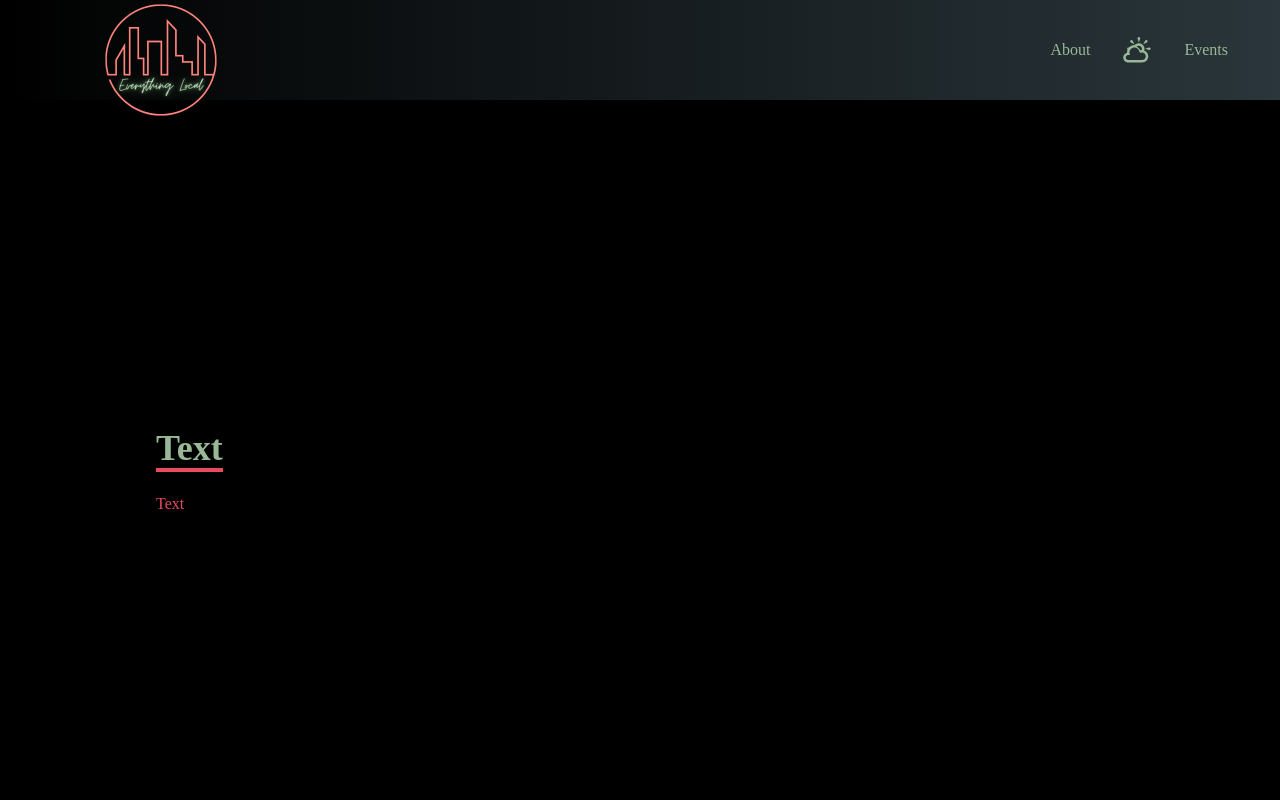
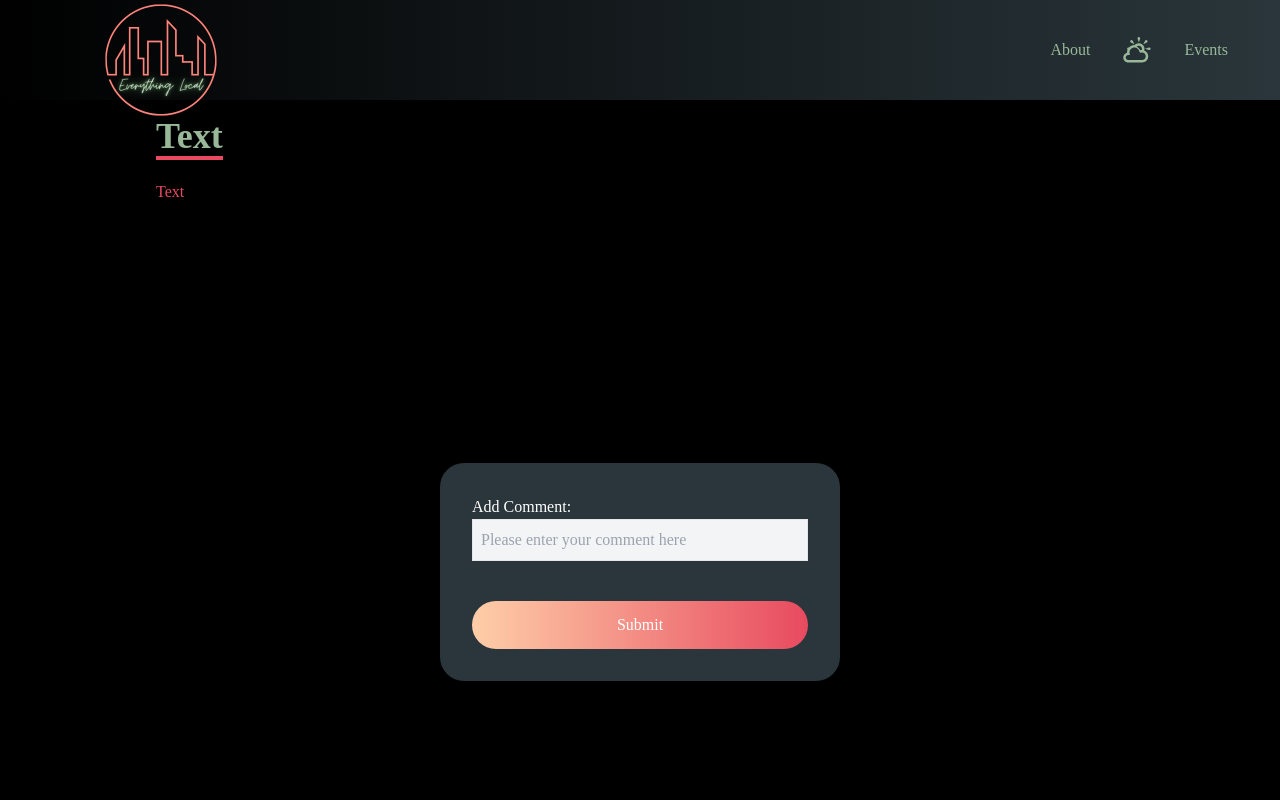
Before and after one commit to NumiBlue/projectel, a React (Create React App) app in the folder my-app/: page /Article1 in a window 1280 px wide. Shown: the top 800 px of the page. Built offline with nearby package versions, Linux system fonts and the light colour scheme.

Commit message:
adds comment box to articles

```diff
--- a/my-app/src/App.js
+++ b/my-app/src/App.js
@@ -17,7 +17,6 @@ import Article2 from './components/Article2';
 import Article3 from './components/Article3';
 import FormSuccess from './components/FormSuccess';
 import { Routes, Route, } from "react-router-dom";
-
 
 
 function App () {
--- a/my-app/src/components/Article1.jsx
+++ b/my-app/src/components/Article1.jsx
@@ -1,4 +1,5 @@
-import React from 'react'
+import React from 'react';
+import CommentBox from './CommentBox';
 
 const article1 = () => {
   return (
@@ -9,6 +10,7 @@ const article1 = () => {
                 <p className='text-4xl font-bold inline border-b-4 text-[#99B898] border-[#E84A5F]'>Text</p>
                 <p className='py-6 text-[#E84A5F]'>Text</p>
            </div>
+             <CommentBox />
         </div>
         </div>
     </div>
--- a/my-app/src/components/Article2.jsx
+++ b/my-app/src/components/Article2.jsx
@@ -1,4 +1,5 @@
-import React from 'react'
+import React from 'react';
+import CommentBox from './CommentBox';
 
 const Article2 = () => {
   return (
@@ -9,6 +10,7 @@ const Article2 = () => {
                 <p className='text-4xl font-bold inline border-b-4 text-[#99B898] border-[#E84A5F]'>Text</p>
                 <p className='py-6 text-[#E84A5F]'>Text</p>
            </div>
+           <CommentBox />
         </div>
         </div>
     </div>
--- a/my-app/src/components/Article3.jsx
+++ b/my-app/src/components/Article3.jsx
@@ -1,4 +1,5 @@
-import React from 'react'
+import React from 'react';
+import CommentBox from './CommentBox';
 
 const Article3 = () => {
   return (
@@ -9,6 +10,7 @@ const Article3 = () => {
                 <p className='text-4xl font-bold inline border-b-4 text-[#99B898] border-[#E84A5F]'>Text</p>
                 <p className='py-6 text-[#E84A5F]'>Text</p>
            </div>
+           <CommentBox />
         </div>
         </div>
     </div>
--- /dev/null
+++ b/my-app/src/components/CommentBox.jsx
@@ -0,0 +1,23 @@
+import React from 'react'
+
+export default function CommentBox () {
+    return (
+
+        <div className='flex jusify-center items-center h-full'>
+            <form className='max-w-[400px] w-full mx-auto bg-[#2A363B] text-white p-8 rounded-3xl'>
+
+                <div className='flex flex-col mb-4'>
+                    <label>Add Comment:</label>
+                    <input
+                    className='border relative bg-gray-100 text-black p-2'
+                    type='text'
+                    placeholder='Please enter your comment here'/>
+                </div>
+
+                <button className='w-full py-3 mt-6 relative text-white'>Submit</button>
+
+            </form>
+        </div>
+
+    )
+}
--- a/my-app/src/components/Home.jsx
+++ /dev/null
@@ -1,29 +0,0 @@
-import React from 'react';
-import  Navbar  from "../components/Navbar";
-import Hero  from "../components/Hero";
-import  Events   from "../components/Events";
-import  Weather from "../components/Weather";
-import  Footer  from "../components/Footer";
-import { Routes, Route, } from "react-router-dom";
-
-
-
-function Home () {
-
-  return (
-<>
-<div>
-      <Navbar />
-      <Routes>
-        <Route path="hero" element={<Hero />} />
-        <Route path="weather" element={<Weather />}/>
-        <Route path="events" element={<Events />} />
-      </Routes>
-      <Footer />
-    </div>
-    </>
-
-  );
-}
-
-export default Home;
```
